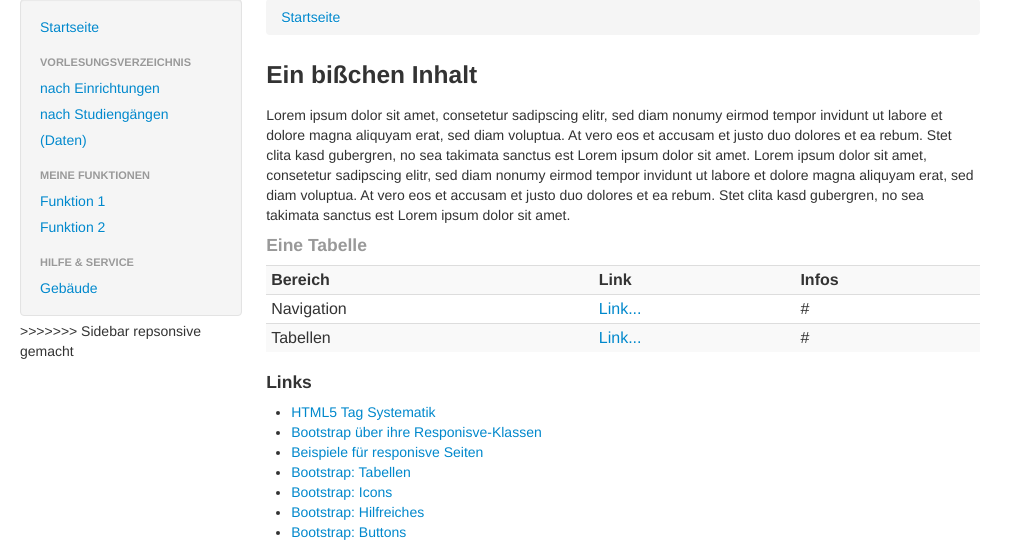
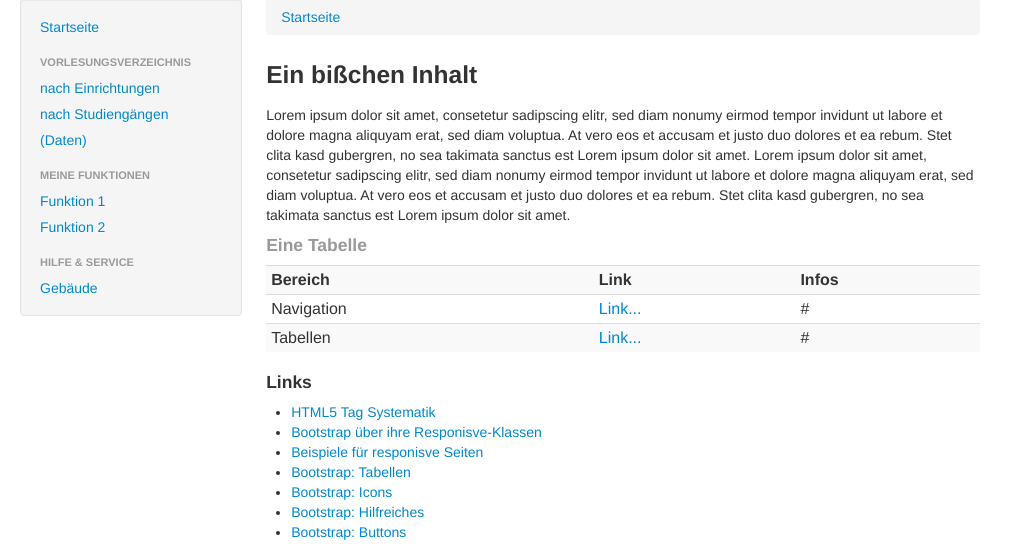
Before and after one commit to david-vlz/responsive-klips, a PHP site: page / in a window 1280 px wide. Shown: the part 149-700 px from the top of the page, without its empty margins (0-1023 px from the left). Run offline with PHP 8.4, Linux system fonts and the light colour scheme; data that the repository does not hold is empty.

Commit message:
Sidebar-Konflikt behoben, die Zweite

```diff
--- a/views/sidebar.php
+++ b/views/sidebar.php
@@ -29,4 +29,3 @@
 	  	}
 	});
 </script>
->>>>>>> Sidebar repsonsive gemacht
```
